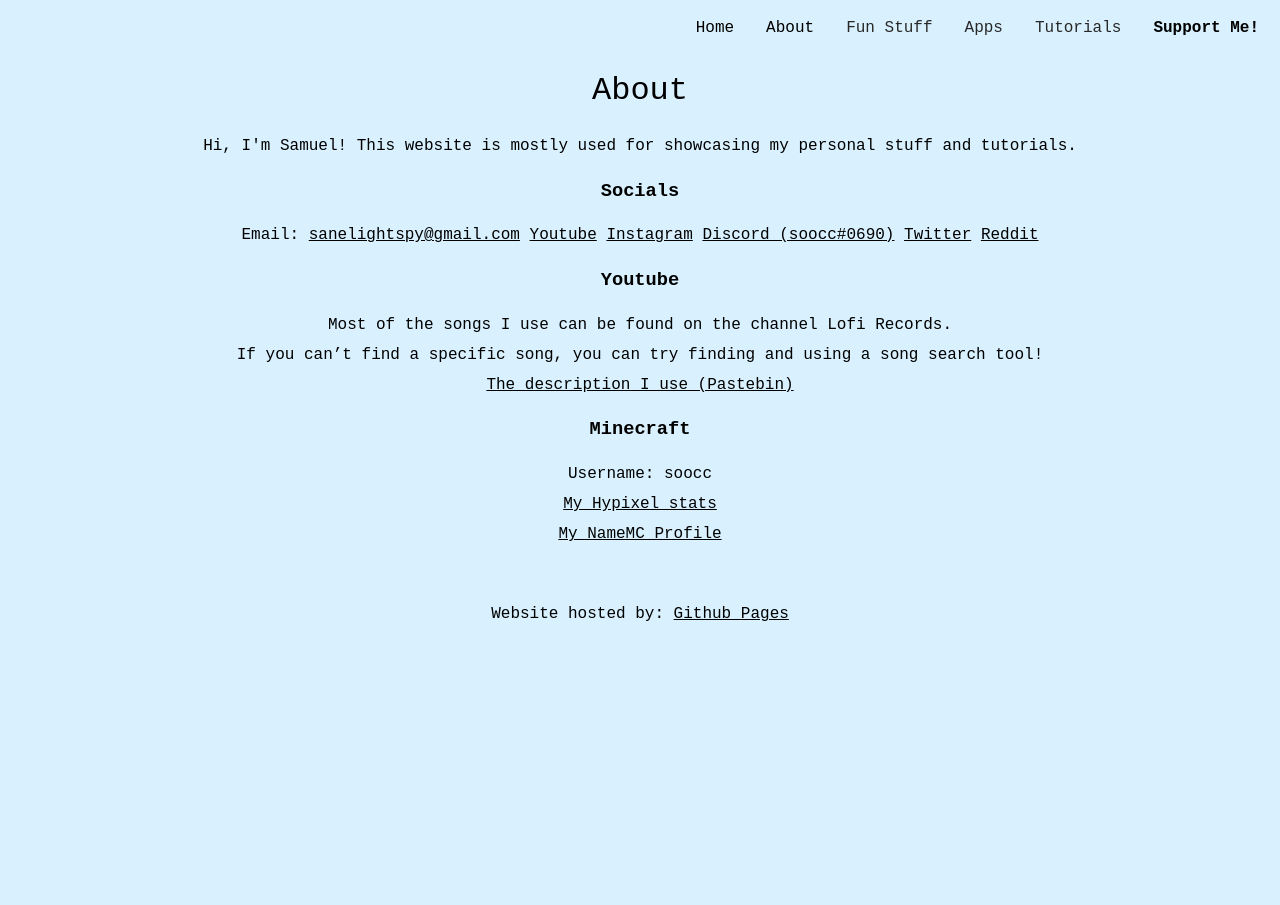
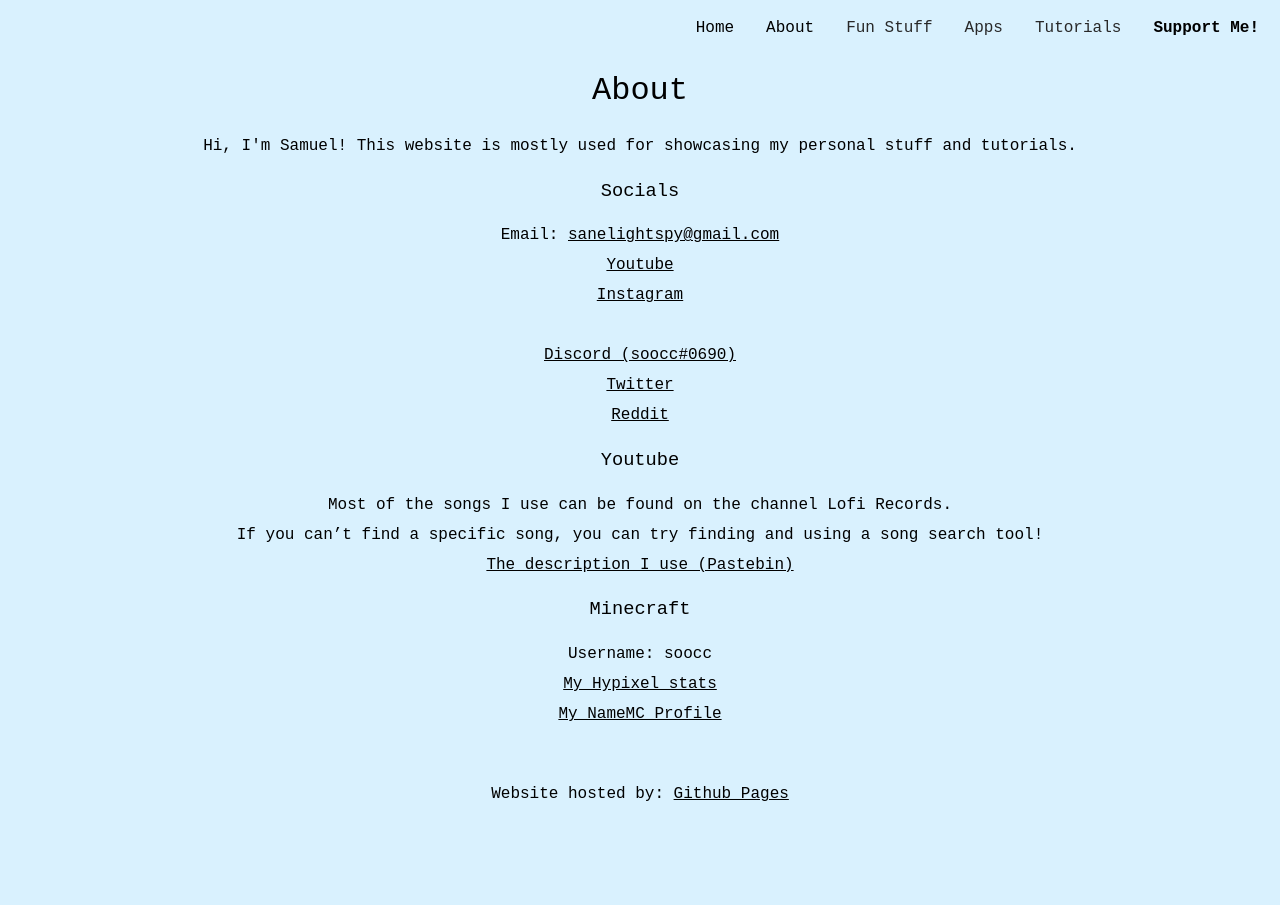
Before and after one commit to soocc/sooccsocks2, a Jekyll site: the page built from about.html, in a window 1280 px wide. Built offline with Jekyll 4.4.1, drawn with Linux system fonts in a browser that asks for light colours.

Commit message:
Update about.html

```diff
--- a/about.html
+++ b/about.html
@@ -9,31 +9,31 @@ layout: default
     <link rel="stylesheet" href="styles/styles.css">
   </head>
   <body align="center">
-    <h1>
-      About
-    </h1>
+    <h1>About</h1>
 
     <p>
       Hi, I'm Samuel! This website is mostly used for showcasing my personal stuff and tutorials.
     </p>
 
-    <h3>
-      <strong>Socials</strong>
-    </h3>
+    <h3>Socials</h3>
 
     <p>
       Email: <a href="mailto:sanelightspy@gmail.com">sanelightspy@gmail.com</a>
+      <br>
       <a href="https://www.youtube.com/sooccc">Youtube</a>
+      <br>
       <a href="https://www.instagram.com/sooccsucc">Instagram</a>
+      <br>
       <a href="https://www.twitch.tv/sooccd"Twitch (Inactive)</a>
+      <br>
       <a href="https://discord.com/users/616294132973043767">Discord (soocc#0690)</a>
+      <br>
       <a href="https://twitter.com/sooccsucc">Twitter</a>
+      <br>
       <a href="https://www.reddit.com/user/soocc">Reddit</a>
     </p>
 
-    <h3>
-      <strong>Youtube</strong>
-    </h3>
+    <h3>Youtube</h3>
 
     <p>
       Most of the songs I use can be found on the channel Lofi Records.
@@ -43,9 +43,7 @@ layout: default
       <a href="https://pastebin.com/jmytXdxF">The description I use (Pastebin)</a>
     </p>
 
-    <h3>
-      <strong>Minecraft</strong>
-    </h3>
+    <h3>Minecraft</h3>
 
     <p>
       Username: soocc
```
